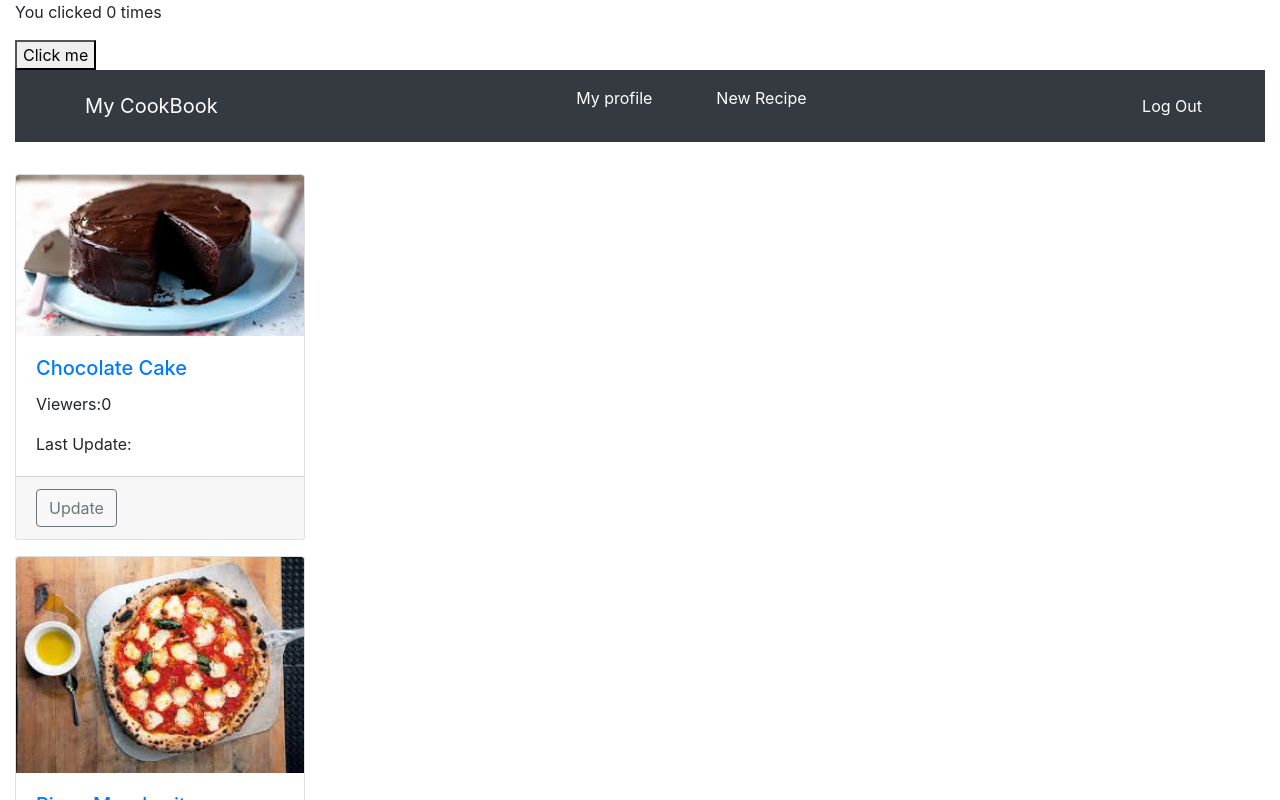
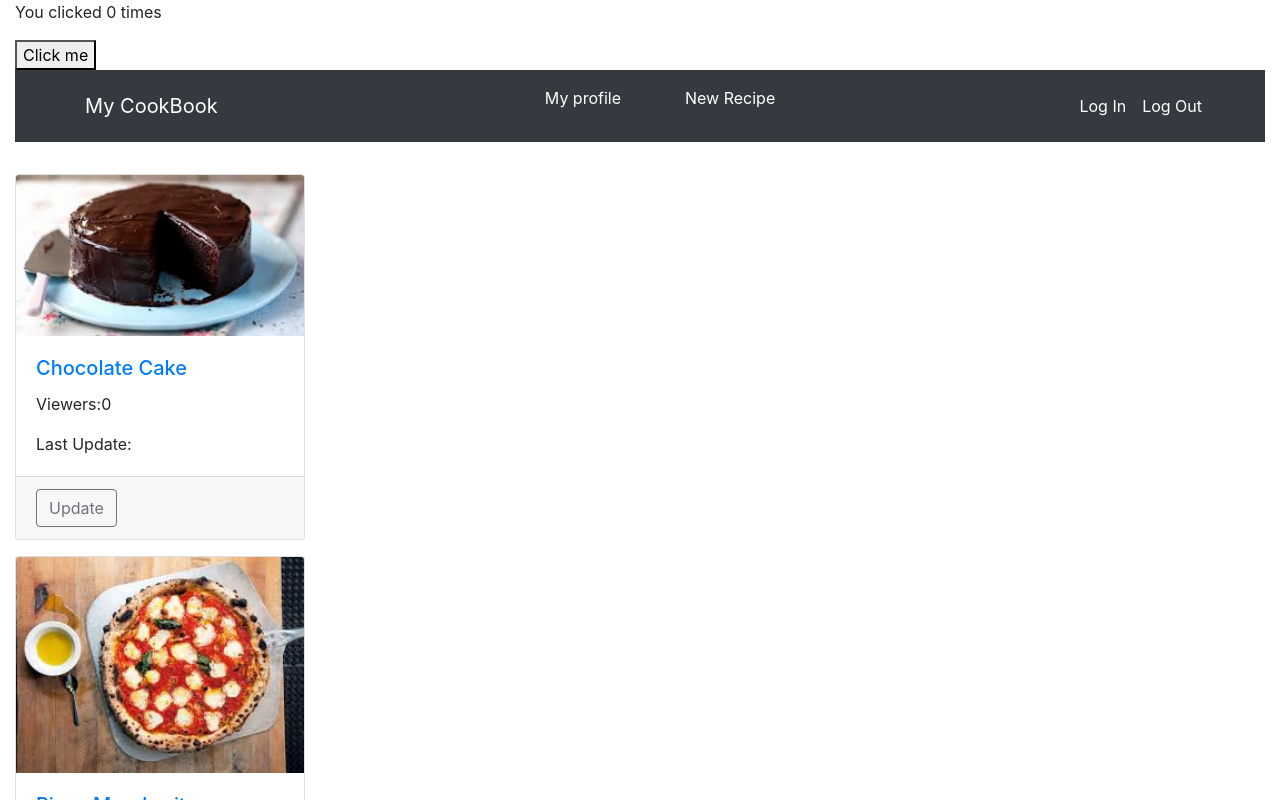
Before and after one commit to asijanah/my-cookbook, a React (Create React App) app: page / in a window 1280 px wide. Shown: the top 800 px of the page. Built offline with nearby package versions, Linux system fonts and the light colour scheme.

Commit message:
Add Link to 'login'

```diff
--- a/src/Header.js
+++ b/src/Header.js
@@ -1,5 +1,5 @@
 import React from 'react';
-import {Link} from 'react-router-dom';
+import { Link } from 'react-router-dom';
 
 function Header() {
     return (
@@ -30,6 +30,11 @@ function Header() {
                     </div>
                     <div className="collapse navbar-collapse row  " id="navbarNav">
                         <ul className="navbar-nav ml-auto">
+                            <Link to='/login'>
+                                <li className="nav-item active ">
+                                    <a className="nav-link " href="" tabIndex="-1" aria-disabled="true">Log In</a>
+                                </li>
+                            </Link>
                             <li className="nav-item active ">
                                 <a className="nav-link " href="" tabIndex="-1" aria-disabled="true">Log Out</a>
                             </li>
```
Lines whose indentation alone changed are shown as unchanged.
